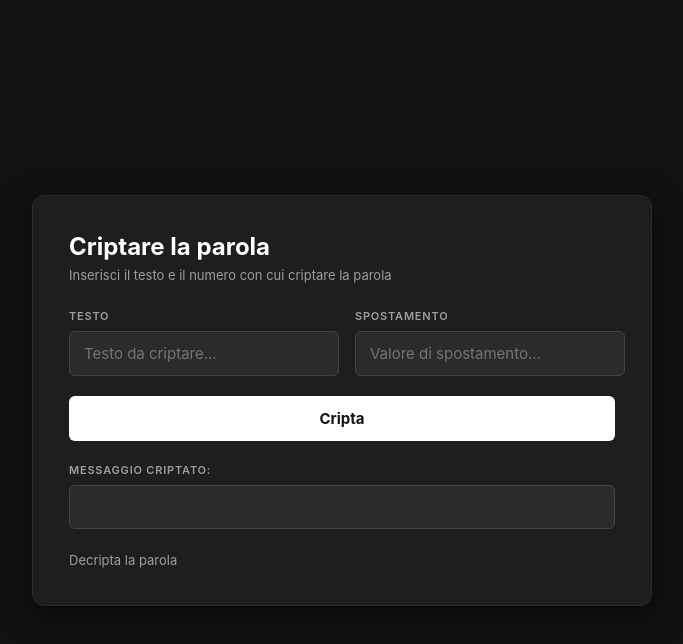
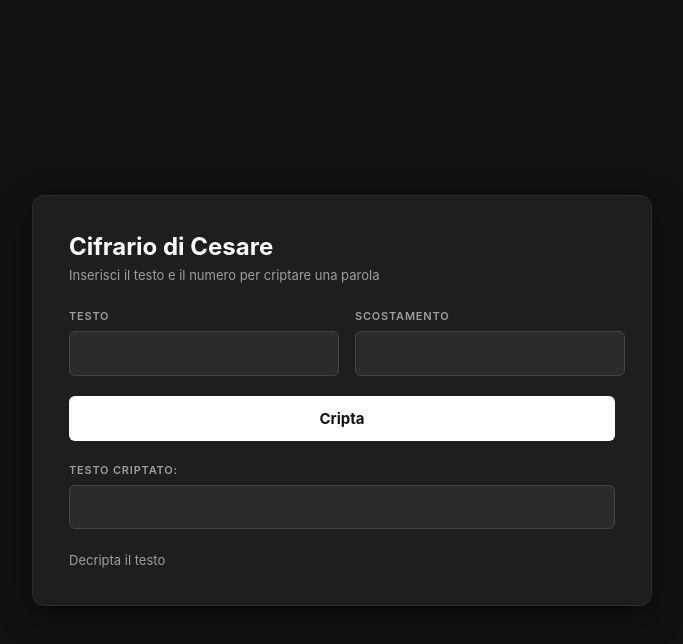
Before and after one commit to alexmihalache-school/mio-progetto, a plain HTML site: page cifrariodicesare1.html in a window 1280 px wide. Both pictures are taken after a click on the button "Cripta". Shown: the whole page, without its empty margins (298-981 px from the left). Drawn offline with Linux system fonts and the light colour scheme.

Commit message:
Update cifrariodicesare1.html

```diff
--- a/cifrariodicesare1.html
+++ b/cifrariodicesare1.html
@@ -129,8 +129,8 @@
     </style>
     <script>
         function cripta() {
-            var parola = document.getElementById("testo1").value;
-            var spostamento = parseFloat(document.getElementById("numero").value);
+            var parola = document.getElementById("text").value;
+            var spostamento = parseFloat(document.getElementById("number").value);
             var lunghezza = parola.length;
             var criptata = "";
             for (let i = 0; i < parola.length; i++) {
@@ -143,26 +143,26 @@
 </head>
 <body>
     <div class="card">
-        <h1>Criptare la parola</h1>
-        <h4>Inserisci il testo e il numero con cui criptare la parola</h4>
+        <h1>Cifrario di Cesare</h1>
+        <h4>Inserisci il testo e il numero per criptare una parola</h4>
 
         <div class="row">
             <div class="field">
-                <label for="testo1">TESTO</label>
-                <input type="text" id="testo1" placeholder="Testo da criptare...">
+                <label for="testo1">Testo</label>
+                <input type="text" id="text">
             </div>
             <div class="field">
-                <label for="numero">SPOSTAMENTO</label>
-                <input type="number" id="numero" placeholder="Valore di spostamento...">
+                <label for="numero">Scostamento</label>
+                <input type="number" id="number">
             </div>
         </div>
 
         <button onclick="cripta()">Cripta</button>
 
-        <p class="label-risultato">messaggio criptato:</p>
+        <p class="label-risultato">Testo criptato:</p>
         <p id="criptata"></p>
 
-        <a href="https://alexmihalache-school.github.io/mio-progetto/cifrariodicesare2.html"> Decripta la parola</a>
+        <a href="https://alexmihalache-school.github.io/mio-progetto/cifrariodicesare2.html"> Decripta il testo</a>
     </div>
 </body>
 </html>
```
